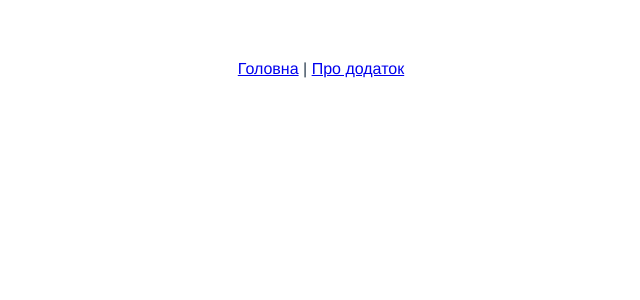
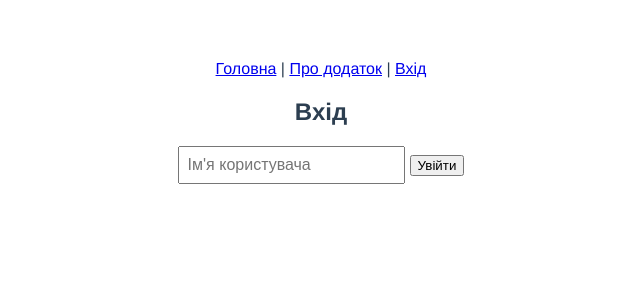
Before and after one commit to rotskerr/todo-vue-app, a Vue app: page /login in a window 1280 px wide. Shown: the top 300 px of the page, without its empty margins (319-959 px from the left). Built offline with nearby package versions, Linux system fonts and the light colour scheme.

Commit message:
feat: додано просту аутентифікацію через localStorage

```diff
--- a/src/App.vue
+++ b/src/App.vue
@@ -2,7 +2,11 @@
   <div id="app">
     <nav>
       <router-link to="/">Головна</router-link> |
-      <router-link to="/about">Про додаток</router-link>
+      <router-link to="/about">Про додаток</router-link> |
+      <router-link v-if="!user" to="/login">Вхід</router-link>
+      <span v-else>
+        {{ user }} | <a href="#" @click.prevent="logout">Вийти</a>
+      </span>
     </nav>
     <router-view />
   </div>
@@ -11,6 +15,24 @@
 <script>
 export default {
   name: 'App',
+  data() {
+    return {
+      user: localStorage.getItem('user') || ''
+    }
+  },
+  watch: {
+    // Оновлювати user при зміні localStorage (наприклад, після логіну)
+    '$route'() {
+      this.user = localStorage.getItem('user') || ''
+    }
+  },
+  methods: {
+    logout() {
+      localStorage.removeItem('user')
+      this.user = ''
+      this.$router.push('/login')
+    }
+  }
 }
 </script>
 
--- a/src/router/index.js
+++ b/src/router/index.js
@@ -1,10 +1,22 @@
 import { createRouter, createWebHistory } from 'vue-router'
 import Home from '../views/Home.vue'
 import About from '../views/About.vue'
+import Login from '../views/Login.vue'
 
 const routes = [
-  { path: '/', component: Home },
-  { path: '/about', component: About }
+  {
+    path: '/',
+    component: Home,
+    beforeEnter: (to, from, next) => {
+      if (!localStorage.getItem('user')) {
+        next('/login')
+      } else {
+        next()
+      }
+    }
+  },
+  { path: '/about', component: About },
+  { path: '/login', component: Login }
 ]
 
 const router = createRouter({
--- /dev/null
+++ b/src/views/Login.vue
@@ -0,0 +1,28 @@
+<template>
+  <div>
+    <h2>Вхід</h2>
+    <input v-model="username" placeholder="Ім'я користувача" />
+    <button @click="login">Увійти</button>
+  </div>
+</template>
+
+<script setup>
+import { ref } from 'vue'
+import { useRouter } from 'vue-router'
+
+const username = ref('')
+const router = useRouter()
+
+function login() {
+  if (username.value.trim()) {
+    localStorage.setItem('user', username.value)
+    router.push('/')
+  }
+}
+</script>
+
+<script>
+export default {
+  name: 'LoginPage',
+}
+</script>
```
Also changed, not shown: 1 other file (tests, documents, lock files or other folders).
